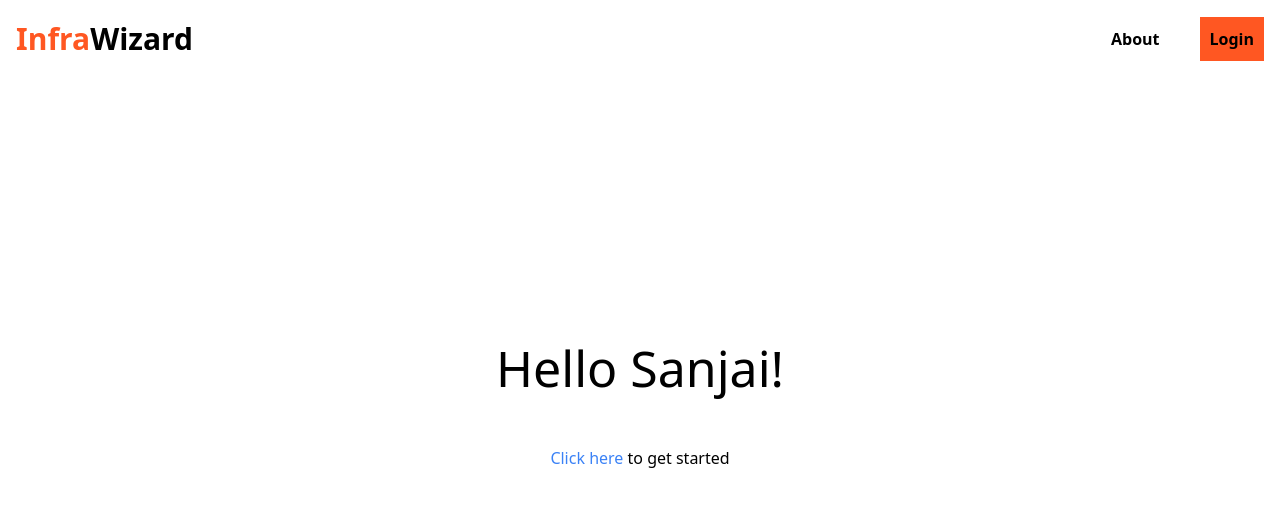
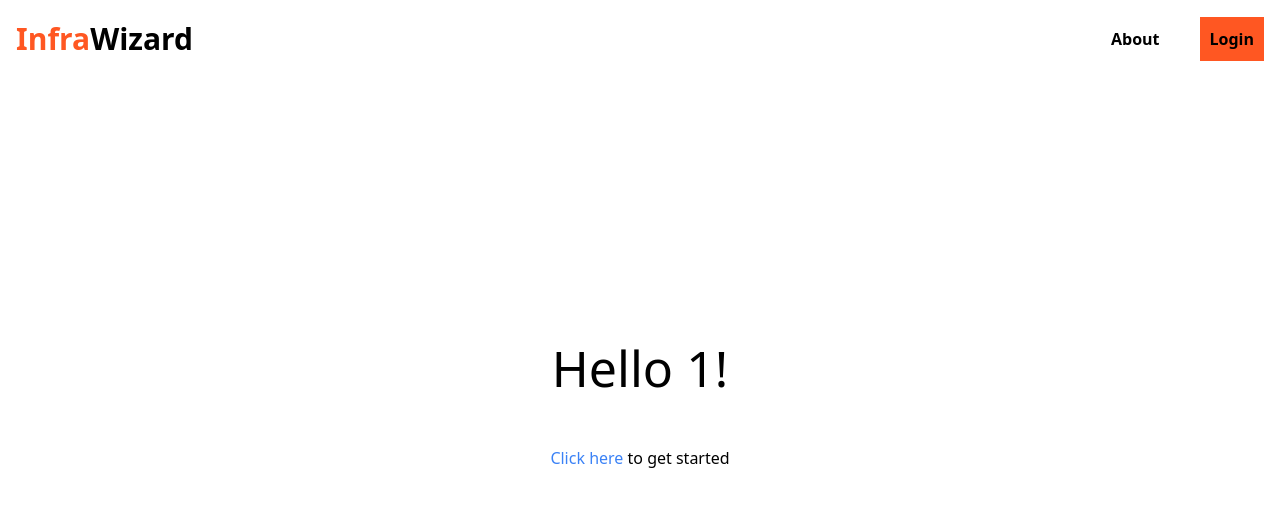
Before and after one commit to tssanjai98/InfraWizard, a React (Create React App) app in the folder client/: page /user/1 in a window 1280 px wide. Shown: the top 506 px of the page. Built offline with nearby package versions, Linux system fonts and the light colour scheme.

Commit message:
login to dahsboard

```diff
--- a/client/src/App.js
+++ b/client/src/App.js
@@ -24,9 +24,9 @@ function App() {
         <Route path="/about" element={<Aboutpage />} />
         <Route path="/login" element={<Loginpage />} />
         <Route path="/signup" element={<Signuppage />} />
-        <Route path="/user/1" element={<UserAccountpage />} />
-        <Route path="/user/1/user-req" element={<UserRequirmentspage />} />
-        <Route path="/user/1/user-output" element={<UserOutputpage />} />
+        <Route path="/user/:username" element={<UserAccountpage />} />
+        <Route path="/user/:username/user-req" element={<UserRequirmentspage />} />
+        <Route path="/user/:username/user-output" element={<UserOutputpage />} />
       </Routes>
       <Footer />
     </Router>
--- a/client/src/pages/Loginpage.js
+++ b/client/src/pages/Loginpage.js
@@ -1,10 +1,11 @@
-import { Link } from "react-router-dom";
+import { Link, useNavigate } from "react-router-dom";
 import { useState } from "react";
-import { addUser, getUser } from "../userService";
+import { getUser } from "../userService";
 
 function Loginpage() {
   const [username, setUsername] = useState("");
   const [password, setPassword] = useState("");
+  const navigate = useNavigate();
 
   const handleLogin = async (e) => {
     e.preventDefault();
@@ -13,7 +14,9 @@ function Loginpage() {
 
     if (user) {
       if (user.password === password) {
-        alert("Login successful!");
+
+        navigate(`/user/${username}`);
+
       } else {
         alert("Invalid password");
       }
--- a/client/src/pages/Signuppage.js
+++ b/client/src/pages/Signuppage.js
@@ -1,5 +1,5 @@
 import { useState } from "react";
-import { Link } from "react-router-dom";
+import { useNavigate, Link } from "react-router-dom";
 import { addUser } from "../userService";
 
 function Signuppage() {
@@ -7,6 +7,7 @@ function Signuppage() {
   const [username, setUsername] = useState("");
   const [password, setPassword] = useState("");
   const [confirmPassword, setConfirmPassword] = useState("");
+  const navigate = useNavigate();
 
   const handleSubmit = async (e) => {
     e.preventDefault();
@@ -23,12 +24,13 @@ function Signuppage() {
 
     try {
       await addUser(user);
-      alert("Signed Up");
+      navigate(`/user/${username}`);
     } catch (error) {
       console.error("Error adding user:", error);
       alert("Error signing up. Please try again.");
     }
   };
+
   return (
     <>
       <div className="w-[100%] h-[100vh] flex flex-row">
@@ -38,26 +40,39 @@ function Signuppage() {
             <h1 className="text-[30px] font-extralight">Sign Up</h1>
             <div>
               <label>Username:</label>
-              <input type="text" className="border-2"
-               value={username}
-               onChange={(e) => setUsername(e.target.value)}
-               required />
+              <input
+                type="text"
+                className="border-2"
+                value={username}
+                onChange={(e) => setUsername(e.target.value)}
+                required
+              />
             </div>
             <div>
               <label>Password:</label>
-              <input type="password" className="border-2"
-               value={password}
-               onChange={(e) => setPassword(e.target.value)}
-               required/>
+              <input
+                type="password"
+                className="border-2"
+                value={password}
+                onChange={(e) => setPassword(e.target.value)}
+                required
+              />
             </div>
             <div>
               <label>Confirm Password:</label>
-              <input type="password" className="border-2"  value={confirmPassword}
-               onChange={(e) => setConfirmPassword(e.target.value)}
-               required/>
+              <input
+                type="password"
+                className="border-2"
+                value={confirmPassword}
+                onChange={(e) => setConfirmPassword(e.target.value)}
+                required
+              />
             </div>
             <div>
-              <button type="submit" className="cursor-pointer border-[#FF5722] border-2 p-2 bg-[#FF5722] font-bold">
+              <button
+                type="submit"
+                className="cursor-pointer border-[#FF5722] border-2 p-2 bg-[#FF5722] font-bold"
+              >
                 Sign Up
               </button>
             </div>
--- a/client/src/pages/UserAccountpage.js
+++ b/client/src/pages/UserAccountpage.js
@@ -1,11 +1,11 @@
-import { Link } from "react-router-dom";
+import { Link, useParams } from "react-router-dom";
 
 function UserAccountpage() {
-  const username = "Sanjai";
+  const { username } = useParams();
   return (
     <>
       <div className="w-[100%] h-[100vh] flex flex-col justify-center items-center font-extralight">
-        <div className=" text-[50px] mb-10">Hello {username}!</div>
+        <div className=" text-[50px] mb-10">Hello {username || "User"}!</div>
         <div>
           <Link
             className="text-blue-500 font-light hover:underline"
```
